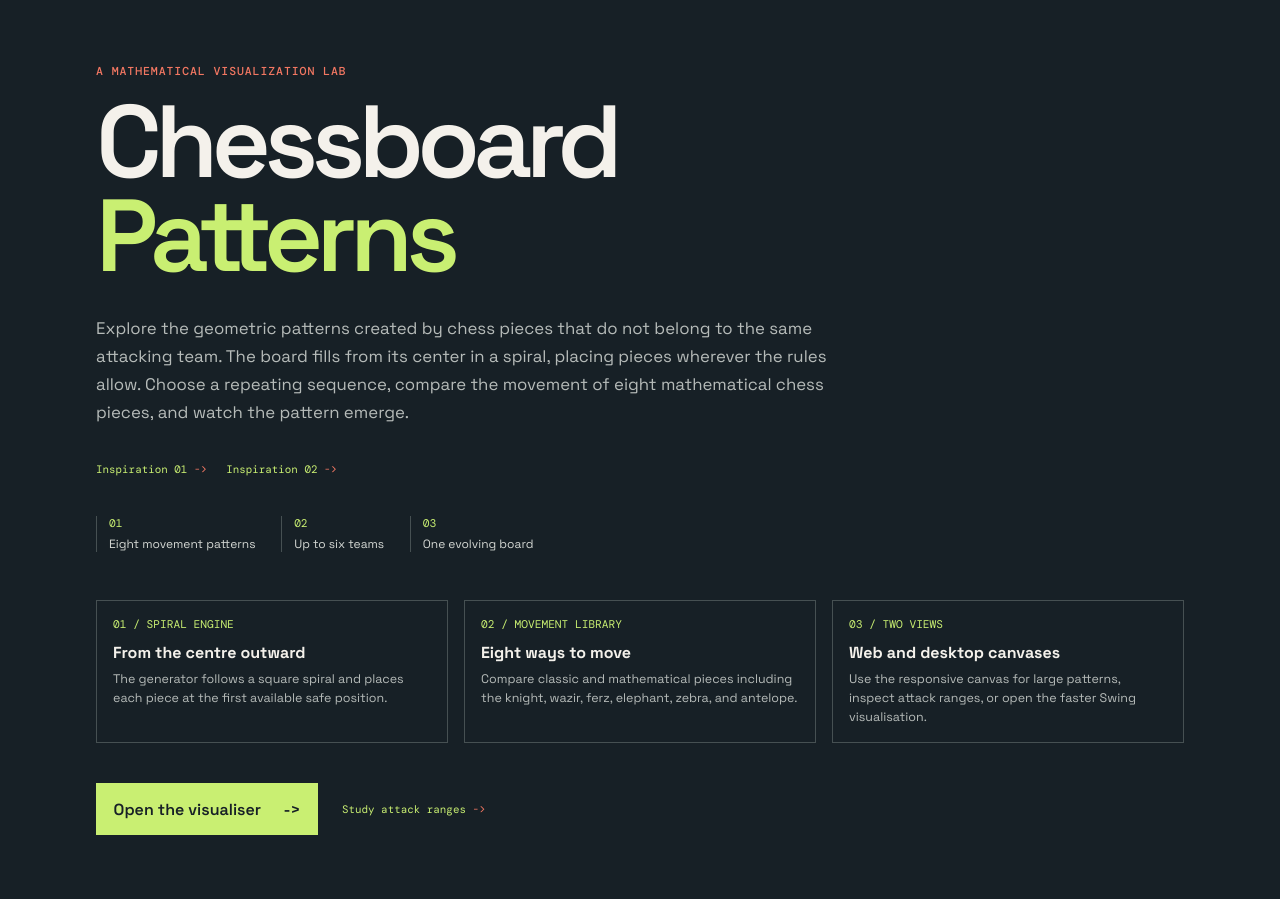
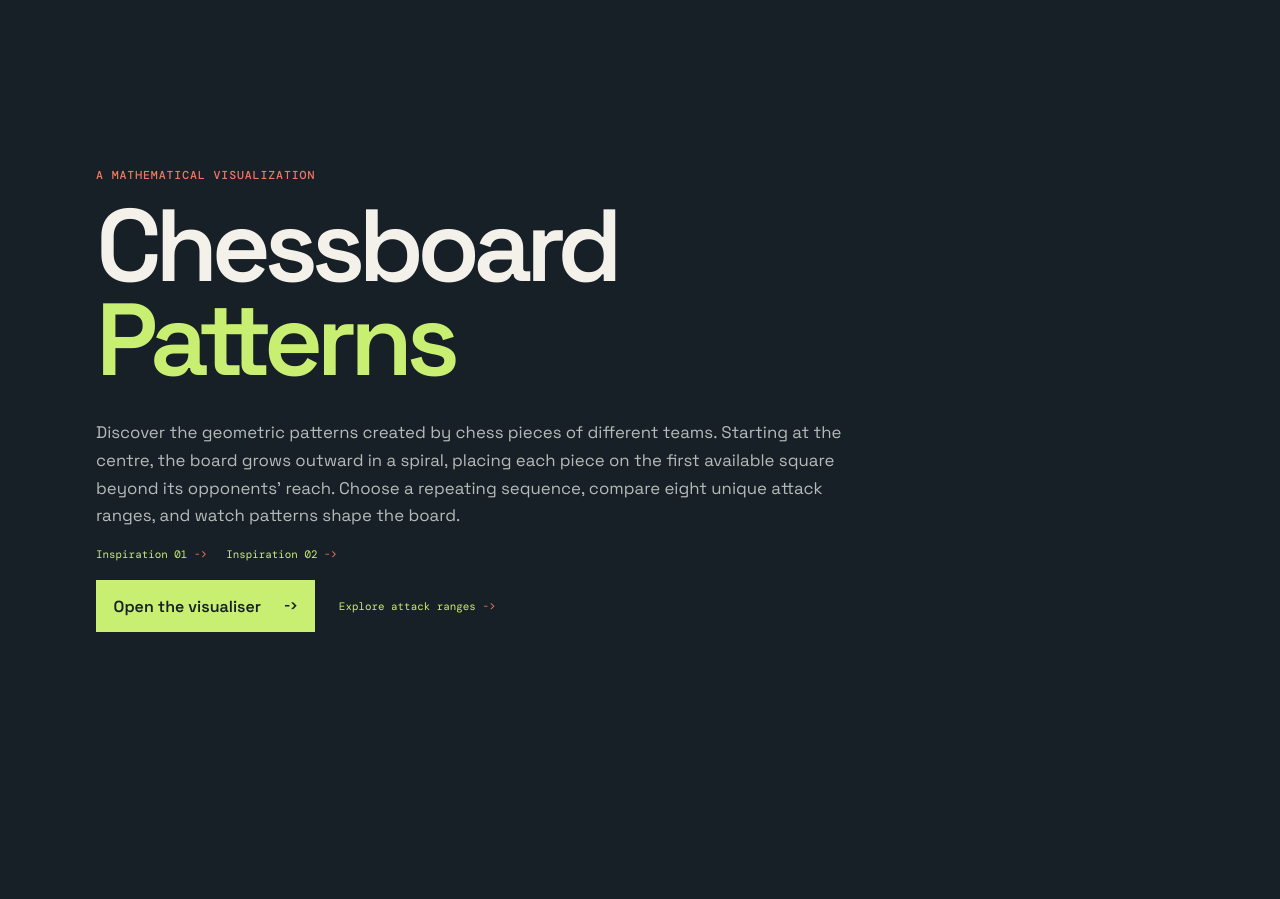
Before and after one commit to Hutch9910/chessBoard-patterns, a Spring Boot app: page / in a window 1280 px wide. After the commit the page ends 632 px from the top, so only its background shows below. Run offline with Spring Boot 4, Linux system fonts and the light colour scheme.

Commit message:
- fixed text - updated README.md with tutorial - added favicon - removed unnecessary dependencies

```diff
--- a/src/main/java/com/hutch9910/chessboardPatterns/web/VisualizationController.java
+++ b/src/main/java/com/hutch9910/chessboardPatterns/web/VisualizationController.java
@@ -77,7 +77,6 @@ public class VisualizationController {
     private String renderWorkspace(Model model, VisualizationSetup setup, BoardView board) {
         model.addAttribute("setup", setup);
         model.addAttribute("board", board);
-        model.addAttribute("teamCount", boardGenerationService.countTeams(setup));
         model.addAttribute("pieceTypes", TypeOfPiece.values());
         model.addAttribute("teams", Team.values());
         return "visualisation";
--- a/src/main/resources/static/css/site.css
+++ b/src/main/resources/static/css/site.css
@@ -12,7 +12,7 @@
     --shadow: 0 20px 60px rgba(23, 32, 38, .12);
 }
 
-* { box-sizing: border-box; }
+* { box-sizing: border-box; scrollbar-color: var(--coral) var(--panel); scrollbar-width: thin;}
 html, body { min-height: 100%; }
 body { margin: 0; color: var(--ink); background: var(--paper); font-family: 'Space Grotesk', sans-serif; }
 a { color: inherit; text-decoration: none; }
@@ -26,14 +26,12 @@ h1, h2, p { margin-top: 0; }
 .landing-copy h1 { margin-bottom: clamp(1.5rem, 4vh, 2rem); font-size: clamp(3rem, 8vw, 7rem); line-height: .92; letter-spacing: -.065em; font-weight: 600; }
 h1 em, .brand em { color: var(--lime); font-style: normal; }
 .intro-text { max-width: 48rem; color: #b6bbb9; font-size: 1.05rem; line-height: 1.65; }
-.principles { display: flex; gap: 1.6rem; margin: 2.5rem 0 3rem; }
-.principles div { display: grid; gap: .35rem; border-left: 1px solid #465052; padding-left: .75rem; }
-.principles strong { color: var(--lime); font: .7rem 'DM Mono', monospace; }
-.principles span { color: #d4d7d3; font-size: .75rem; }
 .button { display: inline-flex; align-items: center; justify-content: space-between; gap: 1.4rem; min-height: 3.25rem; padding: .85rem 1.1rem; border: 0; cursor: pointer; font-weight: 600; }
 .button-primary { background: var(--lime); color: var(--ink); }
+.button-primary span {font: 800 .72rem 'DM Mono';}
 .button-primary:hover { background: #d7fa89; }
 .button-secondary { border: 1px solid var(--ink); background: transparent; color: var(--ink); }
+.button-secondary span {font: 700 .72rem 'DM Mono';}
 .button-secondary:hover { background: var(--ink); color: var(--paper); }
 .landing-copy .button { width: fit-content; min-width: 13rem; }
 .landing-art { position: relative; display: grid; place-items: center; min-height: 100vh; background: var(--coral); overflow: hidden; }
@@ -49,12 +47,11 @@ h1 em, .brand em { color: var(--lime); font-style: normal; }
 .topbar { display: flex; align-items: center; justify-content: space-between; min-height: 4.4rem; padding: 1rem clamp(1.25rem, 4vw, 4rem); border-bottom: 1px solid var(--line); }
 .brand { font-size: 1.05rem; font-weight: 700; letter-spacing: -.04em; }
 .brand em { color: var(--coral); font-style: normal; }
-.topbar-note, .interaction-note { color: var(--muted); font: .63rem 'DM Mono', monospace; letter-spacing: .05em; }
+.interaction-note { color: var(--muted); font: .63rem 'DM Mono', monospace; letter-spacing: .05em; }
 .topnav { display: flex; align-items: center; gap: 1.5rem; }
 .topnav > a { color: var(--coral); font: .7rem 'DM Mono', monospace; }
 .workspace-shell { display: grid; grid-template-columns: minmax(18rem, 25rem) minmax(0, 1fr); height: calc(100dvh - 4.4rem); overflow: hidden; }
 .control-panel { min-height: 0; overflow-y: auto; padding: clamp(1.25rem, 3vw, 3rem); border-right: 1px solid var(--line); background: var(--panel); }
-.panel-heading { margin-bottom: 2.5rem; }
 .panel-heading h1 { margin-bottom: .75rem; font-size: 2.4rem; line-height: .95; letter-spacing: -.06em; }
 .panel-heading p:not(.eyebrow) { color: var(--muted); font-size: .85rem; line-height: 1.55; }
 .field-grid { display: grid; grid-template-columns: 1fr; gap: .75rem; margin-bottom: 1.5rem; }
@@ -94,9 +91,9 @@ input:focus, select:focus, button:focus-visible, a:focus-visible { outline: 2px
 .icon-button { width: 2.25rem; height: 2.25rem; border: 1px solid var(--ink); border-radius: 50%; background: transparent; color: var(--ink); cursor: pointer; font-size: 1.2rem; }
 .icon-button:hover { background: var(--ink); color: var(--paper); }
 .desktop-launch { position: relative; margin: 0 0 1rem; width: 100%; }
-.desktop-launch .button { width: 100%; min-height: 2.5rem; padding: .6rem .8rem; font-size: .75rem; }
-.desktop-launch span { position: absolute; z-index: 2; top: calc(100% + .35rem); left: 0; display: none; width: 100%; padding: .5rem .6rem; border: 1px solid var(--line); background: var(--panel); color: var(--muted); font: .63rem 'DM Mono', monospace; line-height: 1.4; }
-.desktop-launch:hover span, .desktop-launch:focus-within span { display: block; }
+.desktop-launch > span { position: absolute; z-index: 2; top: calc(100% + .35rem); left: 0; display: none; width: 100%; padding: .5rem .6rem; border: 1px solid var(--line); background: var(--panel); color: var(--muted); font: .63rem 'DM Mono', monospace; line-height: 1.4; }
+.desktop-launch .button span { position: static; display: inline; width: auto; padding: 0; border: 0; background: transparent; color: inherit; font: 700 .72rem 'DM Mono', monospace; line-height: inherit; }
+.desktop-launch:hover > span, .desktop-launch:focus-within > span { display: block; }
 .board-viewport { position: relative; width: min(100%, calc(100dvh - 12rem)); aspect-ratio: 1; flex: 0 1 auto; min-height: 0; margin-inline: auto; overflow: hidden; border: 1px solid var(--ink); background: #e7e3db; cursor: grab; touch-action: none; }
 .board-viewport.is-dragging { cursor: grabbing; }
 .board-stage { position: absolute; inset: 0; transform-origin: center; }
@@ -109,27 +106,22 @@ input:focus, select:focus, button:focus-visible, a:focus-visible { outline: 2px
 .board-cell span { overflow: hidden; text-overflow: clip; }
 .board-corner-label { position: absolute; right: 1rem; bottom: 1rem; color: var(--muted); font: .62rem 'DM Mono', monospace; }
 
-.video-links { display: flex; gap: 1.2rem; margin: 1.2rem 0 0; }
+.video-links { display: flex; gap: 1.2rem; margin: 0 0 1.2rem; }
 .video-links a, .text-link { color: var(--lime); font: .68rem 'DM Mono', monospace; }
 .video-links a span, .text-link span { color: var(--coral); }
 .landing-actions { display: flex; align-items: center; gap: 1.5rem; flex-wrap: wrap; }
-.project-details { display: grid; grid-template-columns: repeat(3, minmax(0, 1fr)); gap: 1rem; margin: 0 0 2.5rem; }
-.project-detail { min-height: 8rem; padding: 1rem; border: 1px solid #465052; }
-.project-detail strong { display: block; margin-bottom: .7rem; color: var(--lime); font: .7rem 'DM Mono', monospace; text-transform: uppercase; }
-.project-detail h2 { margin-bottom: .45rem; color: var(--paper); font-size: 1rem; }
-.project-detail p { margin: 0; color: #b6bbb9; font-size: .78rem; line-height: 1.5; }
 
 .attack-shell { display: grid; grid-template-columns: minmax(18rem, 25rem) minmax(0, 1fr); height: calc(100dvh - 4.4rem); overflow: hidden; }
 .attack-list { min-height: 0; overflow-y: auto; padding: clamp(1.5rem, 4vw, 4rem); border-right: 1px solid var(--line); background: var(--panel); }
 .attack-list h1 { margin-bottom: .75rem; font-size: 2.5rem; letter-spacing: -.06em; }
 .panel-description, .attack-note { color: var(--muted); font-size: .85rem; line-height: 1.55; }
-.piece-nav { display: grid; gap: .35rem; margin-top: 2rem; }
-.piece-nav a { display: grid; grid-template-columns: 2rem 1fr auto; gap: .75rem; align-items: center; padding: .8rem .7rem; border-bottom: 1px solid var(--line); }
+.piece-nav { display: grid; gap: .35rem; margin: 0 0 .35rem; }
+.piece-nav a { display: grid; grid-template-columns: 2rem 1fr auto; gap: .75rem; align-items: center; margin-top: 0; padding: .8rem .7rem 1.15rem; border-bottom: 1px solid var(--line); }
 .piece-nav a span { color: var(--coral); font-weight: 700; }
-.piece-nav a i { color: var(--muted); font-style: normal; }
-.piece-nav a:hover, .piece-nav a.selected { background: var(--lime); }
+.piece-nav a i { color: var(--muted); font-style: normal; font: 500 .72rem 'DM Mono';}
+.piece-nav a:hover, .piece-nav a.selected { background: linear-gradient(to bottom, var(--lime) calc(100% - .35rem), var(--panel) calc(100% - .35rem)); }
 .attack-preview { display: flex; min-width: 0; min-height: 0; flex-direction: column; overflow: hidden; padding: clamp(1.25rem, 3vw, 3rem); }
-.movement-count { color: var(--muted); font: .7rem 'DM Mono', monospace; }
+.attack-count { color: var(--muted); font: .7rem 'DM Mono', monospace; }
 .attack-board { display: grid; grid-template-rows: repeat(var(--attack-size), minmax(0, 1fr)); width: min(60vh, 78vw); max-width: 100%; max-height: 60vh; aspect-ratio: 1; margin: auto; border: 2px solid var(--ink); background: var(--ink); gap: 1px; }
 .attack-cell { display: grid; grid-template-columns: repeat(var(--attack-size), minmax(0, 1fr)); gap: 1px; }
 .attack-cell span, .attack-cell span.dark { background: #ded9d0; }
@@ -153,13 +145,8 @@ input:focus, select:focus, button:focus-visible, a:focus-visible { outline: 2px
     .landing-copy { min-height: 100svh; padding: 2.5rem 1.25rem 3rem; justify-content: flex-start; }
     .landing-copy h1 { font-size: clamp(3rem, 15vw, 4.75rem); line-height: .94; }
     .intro-text { font-size: .95rem; line-height: 1.55; }
-    .principles { display: grid; grid-template-columns: repeat(3, minmax(0, 1fr)); gap: .75rem; }
     .landing-copy .button { width: 100%; }
-    .principles { gap: .8rem; }
-    .principles span { font-size: .65rem; }
-    .project-details { grid-template-columns: 1fr; }
-    .project-detail { min-height: auto; }
-    .topbar-note, .interaction-note { display: none; }
+    .interaction-note { display: none; }
     .visual-heading { align-items: start; }
     .visual-actions { padding-top: .25rem; }
     .desktop-launch { align-items: stretch; flex-direction: column; gap: .5rem; }
--- a/src/main/resources/templates/index.html
+++ b/src/main/resources/templates/index.html
@@ -4,45 +4,24 @@
     <meta charset="UTF-8">
     <meta name="viewport" content="width=device-width, initial-scale=1.0">
     <title>Chessboard Patterns</title>
+    <link rel="icon" type="image/svg+xml" th:href="@{/favicon.svg}">
     <link rel="stylesheet" th:href="@{/css/site.css}">
 </head>
 <body class="landing-page">
 <main class="landing-shell">
     <section class="landing-copy">
-        <p class="eyebrow">A mathematical visualization lab</p>
+        <p class="eyebrow">A mathematical visualization</p>
         <h1>Chessboard<br><em>Patterns</em></h1>
         <p class="intro-text">
-            Explore the geometric patterns created by chess pieces that do not belong to the same attacking team.
-            The board fills from its center in a spiral, placing pieces wherever the rules allow. Choose a repeating
-            sequence, compare the movement of eight mathematical chess pieces, and watch the pattern emerge.
+            Discover the geometric patterns created by chess pieces of different teams.
+            Starting at the centre, the board grows outward in a spiral, placing each piece on the first available square beyond its opponents' reach.
+            Choose a repeating sequence, compare eight unique attack ranges, and watch patterns shape the board.
         </p>
         <div class="video-links">
             <a href="https://www.youtube.com/watch?v=UiX4CFIiegM&t" target="_blank" rel="noreferrer">Inspiration 01 <span>-&gt;</span></a>
             <a href="https://www.youtube.com/watch?v=VgmDuBCayPw" target="_blank" rel="noreferrer">Inspiration 02 <span>-&gt;</span></a>
         </div>
-        <div class="principles" aria-label="Project principles">
-            <div><strong>01</strong><span>Eight movement patterns</span></div>
-            <div><strong>02</strong><span>Up to six teams</span></div>
-            <div><strong>03</strong><span>One evolving board</span></div>
-        </div>
-        <section class="project-details" aria-label="About the project">
-            <article class="project-detail">
-                <strong>01 / Spiral engine</strong>
-                <h2>From the centre outward</h2>
-                <p>The generator follows a square spiral and places each piece at the first available safe position.</p>
-            </article>
-            <article class="project-detail">
-                <strong>02 / Movement library</strong>
-                <h2>Eight ways to move</h2>
-                <p>Compare classic and mathematical pieces including the knight, wazir, ferz, elephant, zebra, and antelope.</p>
-            </article>
-            <article class="project-detail">
-                <strong>03 / Two views</strong>
-                <h2>Web and desktop canvases</h2>
-                <p>Use the responsive canvas for large patterns, inspect attack ranges, or open the faster Swing visualisation.</p>
-            </article>
-        </section>
-        <div class="landing-actions"><a class="button button-primary" href="/visualisation">Open the visualiser <span aria-hidden="true">-&gt;</span></a><a class="text-link" href="/attack-range">Study attack ranges <span>-&gt;</span></a></div>
+        <div class="landing-actions"><a class="button button-primary" href="/visualisation">Open the visualiser <span aria-hidden="true">-&gt;</span></a><a class="text-link" href="/attack-range">Explore attack ranges <span>-&gt;</span></a></div>
     </section>
 </main>
 </body>
```
Also changed, not shown: pom.xml (+4 -42 lines), src/main/resources/templates/attack-range.html (+6 -5 lines), src/main/resources/templates/visualisation.html (+4 -3 lines), README.md, src/main/resources/static/favicon.svg (added).
